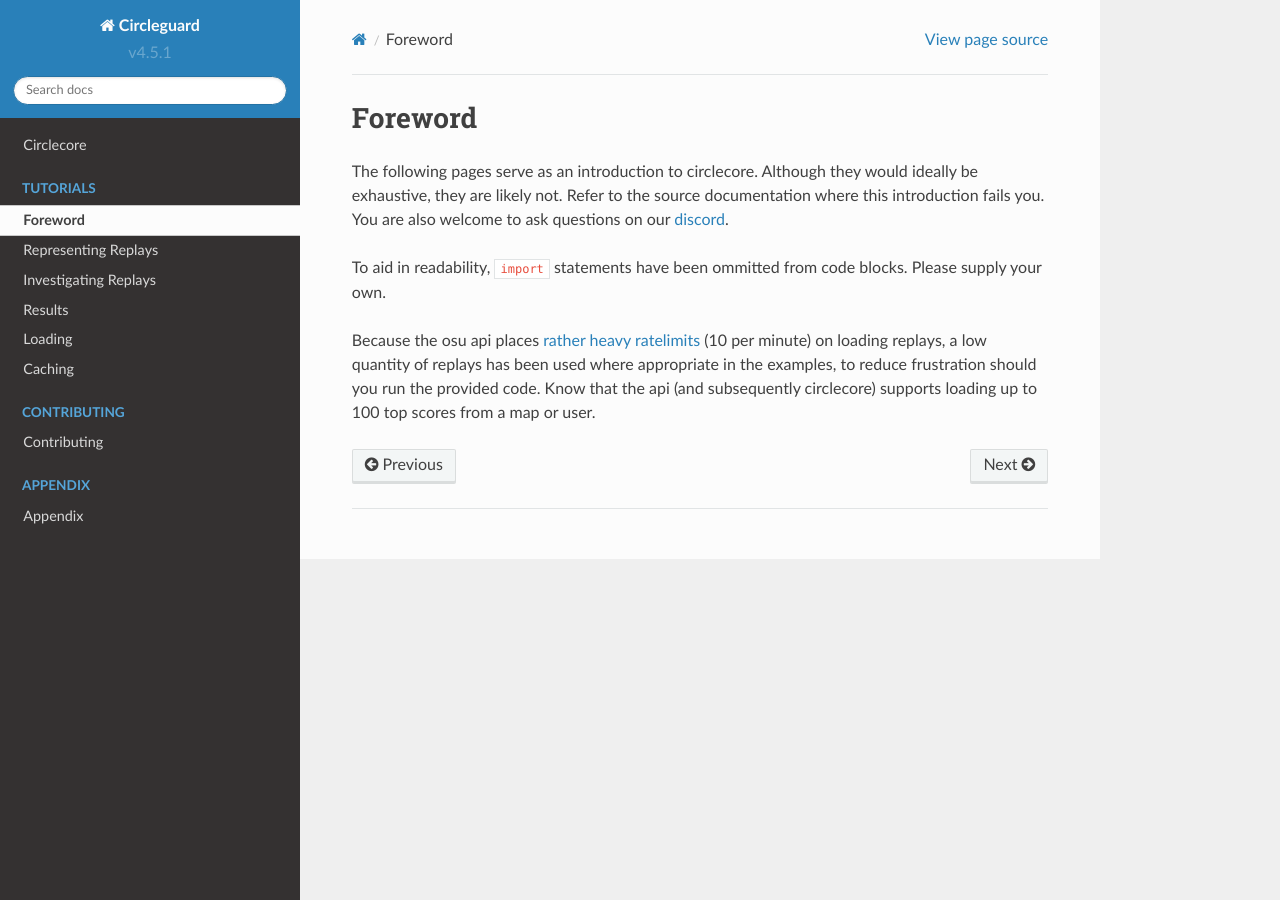
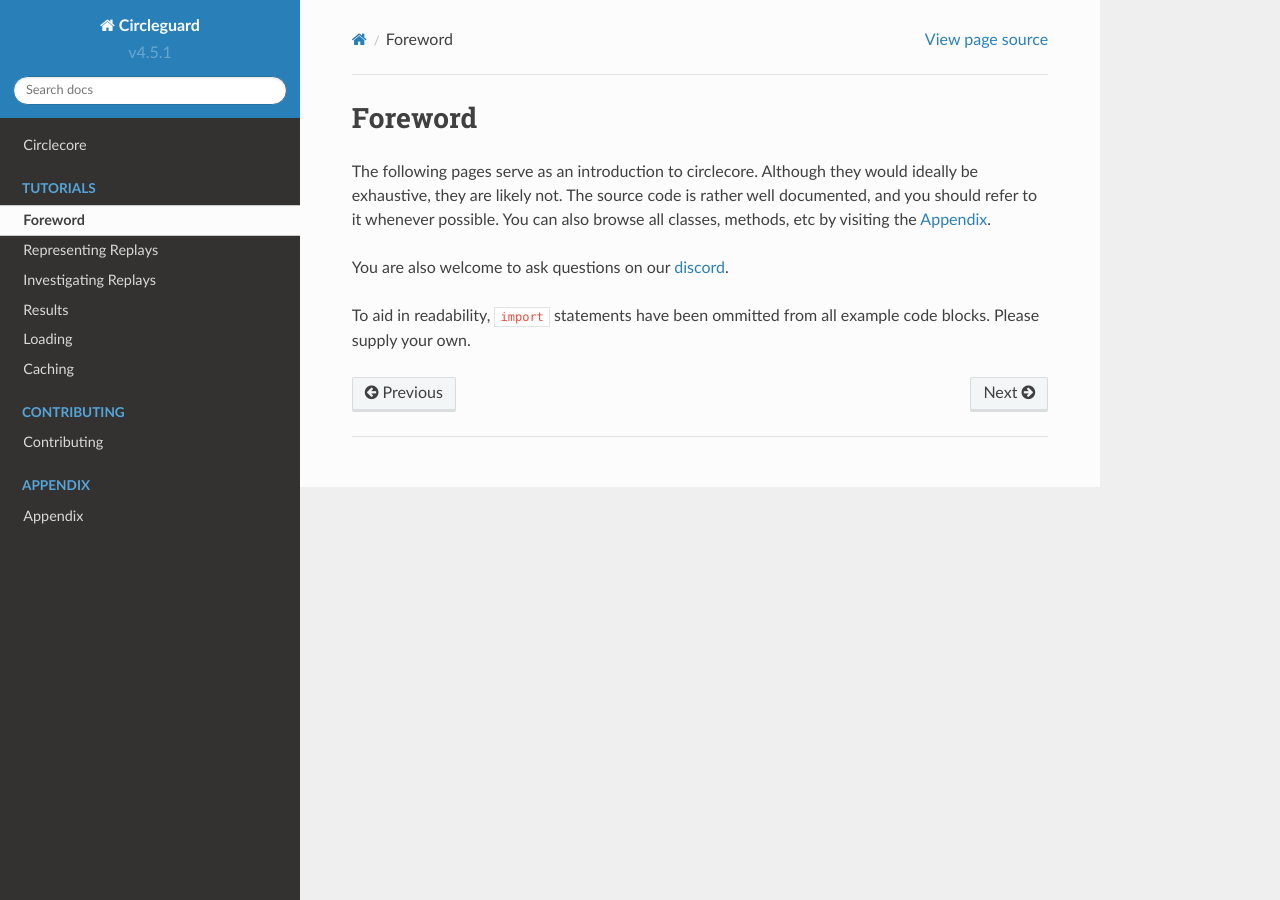
Before and after one commit to circleguard/circlecore, a Sphinx documentation site: the page built from source/foreword.rst, in a window 1280 px wide. Built offline with Sphinx 7.4.7 and the Read the Docs theme 2.0.0, drawn with Linux system fonts in a browser that asks for light colours.

Commit message:
reword foreword

```diff
--- a/source/foreword.rst
+++ b/source/foreword.rst
@@ -1,18 +1,10 @@
 Foreword
 ========
 
-The following pages serve as an introduction to circlecore. Although they
-would ideally be exhaustive, they are likely not. Refer to the source
-documentation where this introduction fails you. You are also welcome to ask
-questions on our `discord <https://discord.gg/VNnkTjm>`_.
+The following pages serve as an introduction to circlecore. Although they would ideally be exhaustive, they are likely not.
+The source code is rather well documented, and you should refer to it whenever possible. You can also browse all classes, methods,
+etc by visiting the :doc:`../appendix`.
 
-To aid in readability, ``import`` statements have been ommitted from code
-blocks. Please supply your own.
+You are also welcome to ask questions on our `discord <https://discord.gg/VNnkTjm>`_.
 
-Because the osu api places
-`rather heavy ratelimits <https://github.com/ppy/osu-api/wiki#rate-limiting>`_
-(10 per minute) on
-loading replays, a low quantity of replays has been used where appropriate
-in the examples, to reduce frustration should you run the provided
-code. Know that the api (and subsequently circlecore) supports loading
-up to 100 top scores from a map or user.
+To aid in readability, ``import`` statements have been ommitted from all example code blocks. Please supply your own.
```
